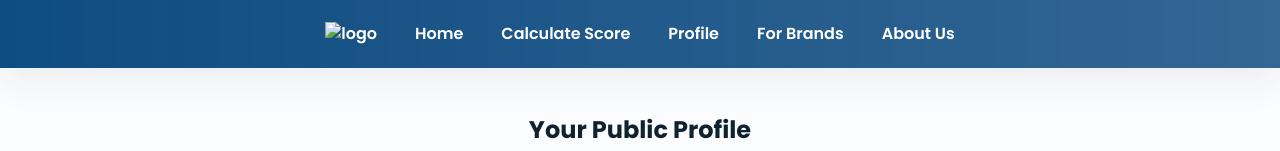
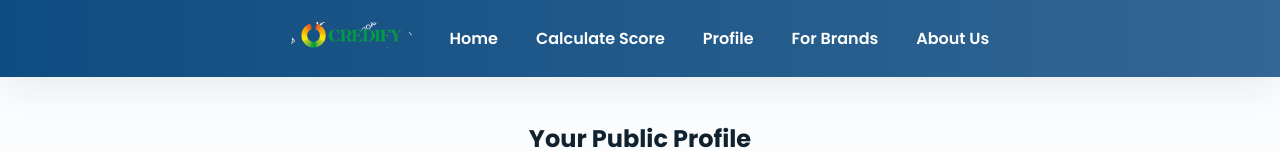
Before and after one commit to ppriyesh/CREDIFY, a plain HTML site: page profile.html in a window 1280 px wide. Shown: the top 151 px of the page. Drawn offline with Linux system fonts and the light colour scheme.

Commit message:
Update profile.html

```diff
--- a/profile.html
+++ b/profile.html
@@ -9,7 +9,7 @@
 <body>
   <header class="header">
     <nav class="nav">
-      <a href="index.html"><img src="images/logo.png" alt="logo" style="height:26px"></a>
+      <a href="index.html"><img src="logo-removebg-preview.png" alt="logo" style="height:26px"></a>
       <a href="index.html">Home</a>
       <a href="calculate.html">Calculate Score</a>
       <a href="profile.html">Profile</a>
```
